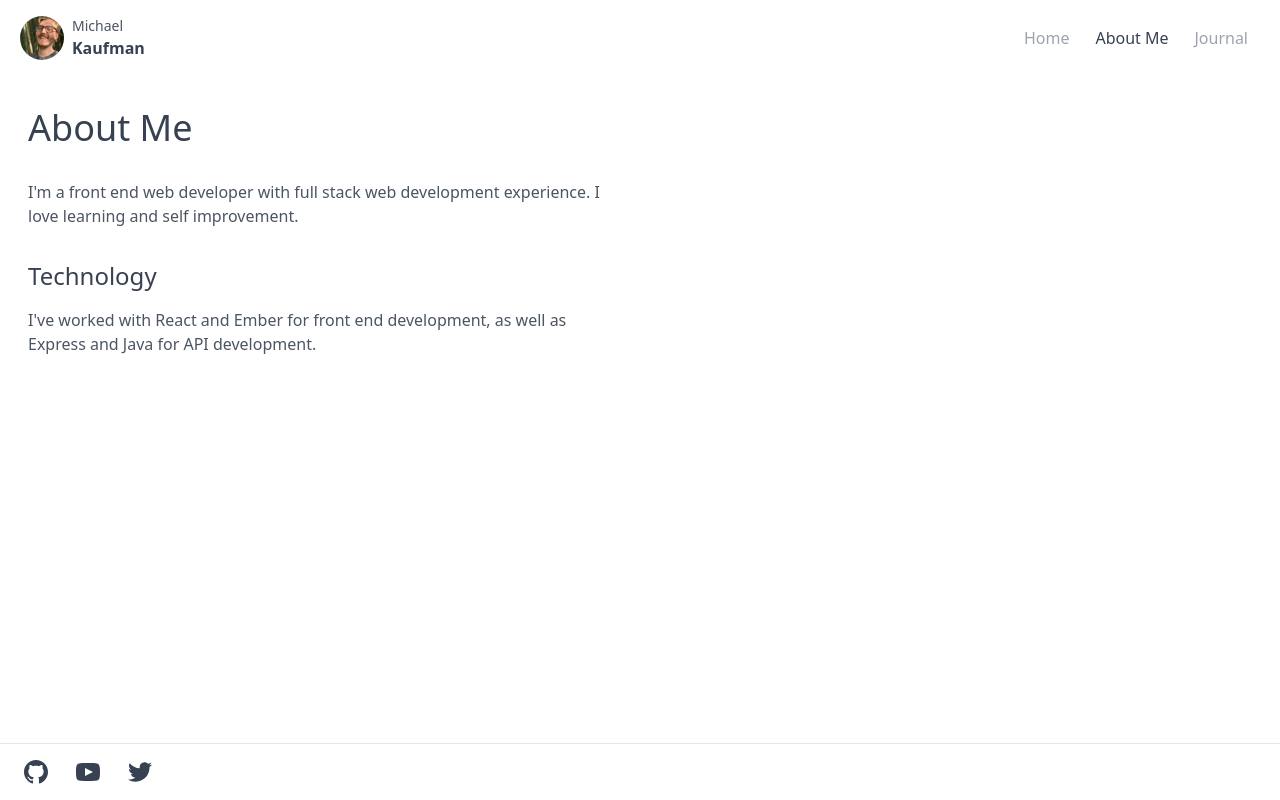
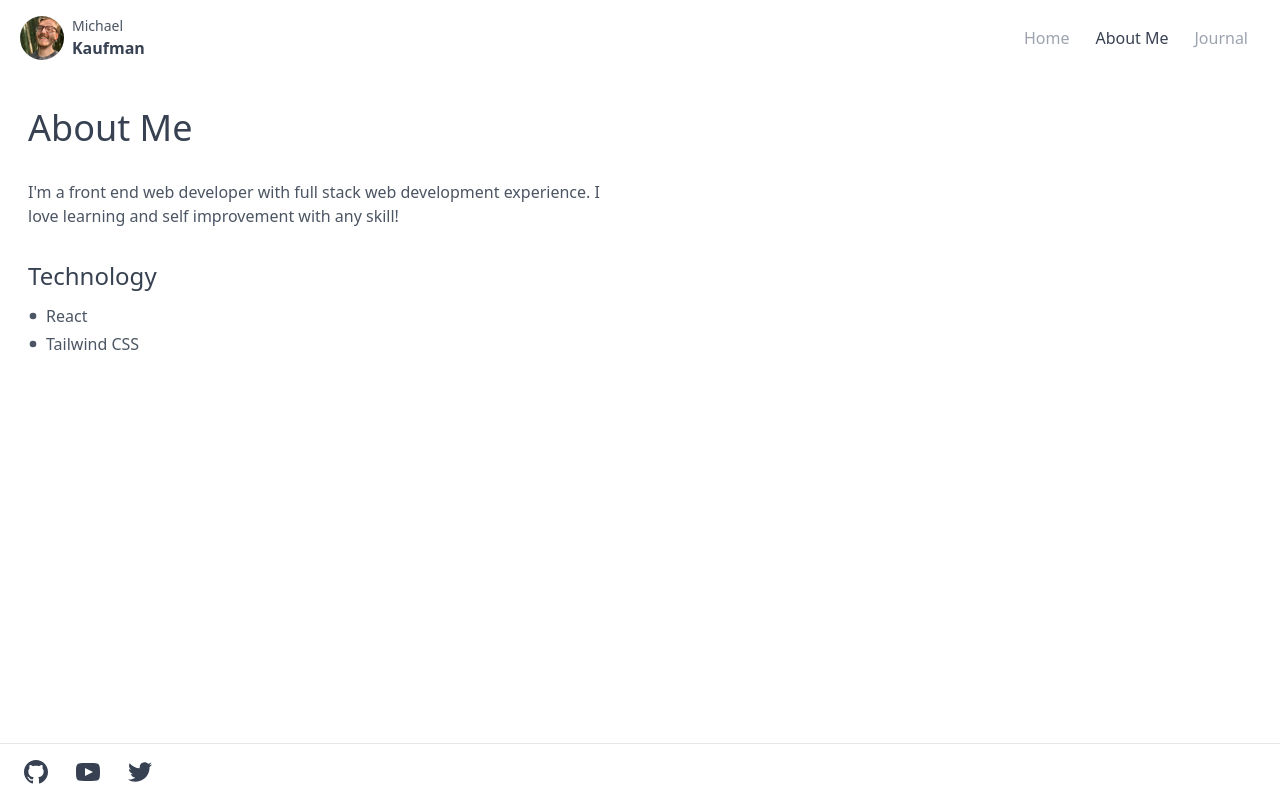
Before and after one commit to KaufmanDeveloper/kaufman-personal-site, a Next.js app: page /about-me in a window 1280 px wide. Built offline with nearby package versions, Linux system fonts and the light colour scheme.

Commit message:
feat: Correct header modal when on non main route

```diff
--- a/components/Header/HeaderModal/index.jsx
+++ b/components/Header/HeaderModal/index.jsx
@@ -4,6 +4,13 @@ import Link from "next/link";
 import Modal from "react-awesome-modal";
 
 function HeaderModal({ router, modalIsOpen, toggleModal }) {
+  const isNotMainRoute =
+    router.pathname !== "/" &&
+    router.pathname !== "/about-me" &&
+    router.pathname !== "/journal";
+
+  const heightClass = isNotMainRoute ? "h-1/3" : "h-1/2";
+
   return (
     <Modal
       visible={modalIsOpen}
@@ -14,7 +21,9 @@ function HeaderModal({ router, modalIsOpen, toggleModal }) {
     >
       {router.pathname !== "/" && (
         <Link href="/">
-          <a className="h-1/2 border-b border-gray-300 flex items-center justify-center text-primary text-3xl">
+          <a
+            className={`${heightClass} border-b border-gray-300 flex items-center justify-center text-primary text-3xl`}
+          >
             Home
           </a>
         </Link>
@@ -22,7 +31,9 @@ function HeaderModal({ router, modalIsOpen, toggleModal }) {
 
       {router.pathname !== "/about-me" && (
         <Link href="/about-me">
-          <a className="h-1/2 border-b border-gray-300 flex items-center justify-center text-primary text-3xl">
+          <a
+            className={`${heightClass} border-b border-gray-300 flex items-center justify-center text-primary text-3xl`}
+          >
             About Me
           </a>
         </Link>
@@ -30,7 +41,9 @@ function HeaderModal({ router, modalIsOpen, toggleModal }) {
 
       {router.pathname !== "/journal" && (
         <Link href="/journal">
-          <a className="h-1/2 flex items-center justify-center text-primary text-3xl">
+          <a
+            className={`${heightClass} flex items-center justify-center text-primary text-3xl`}
+          >
             Journal
           </a>
         </Link>
--- a/components/List/index.jsx
+++ b/components/List/index.jsx
@@ -1 +1,16 @@
-export default function List() {}
+import FormatQuote from "@material-ui/icons/FiberManualRecord";
+
+export default function List({ children, className }) {
+  return (
+    <ul className={className}>
+      {children.map((child) => {
+        return (
+          <div className="flex items-center text-secondary mt-1">
+            <FormatQuote className="mr-2" style={{ fontSize: 10 }} />
+            {child}
+          </div>
+        );
+      })}
+    </ul>
+  );
+}
--- a/pages/about-me/index.jsx
+++ b/pages/about-me/index.jsx
@@ -5,6 +5,7 @@ import {
   SectionSubHeader,
   SectionContent,
 } from "../../components/Content";
+import List from "../../components/List";
 
 export default function AboutMe() {
   return (
@@ -14,15 +15,15 @@ export default function AboutMe() {
 
         <SectionContent>
           I'm a front end web developer with full stack web development
-          experience. I love learning and self improvement.
+          experience. I love learning and self improvement with any skill!
         </SectionContent>
 
         <SectionSubHeader>Technology</SectionSubHeader>
 
-        <SectionContent className="mt-4">
-          I've worked with React and Ember for front end development, as well as
-          Express and Java for API development.
-        </SectionContent>
+        <List className="mt-3">
+          <li>React</li>
+          <li>Tailwind CSS</li>
+        </List>
       </Section>
     </Layout>
   );
```
Also changed, not shown: pages/index.jsx (+4 -3 lines).
